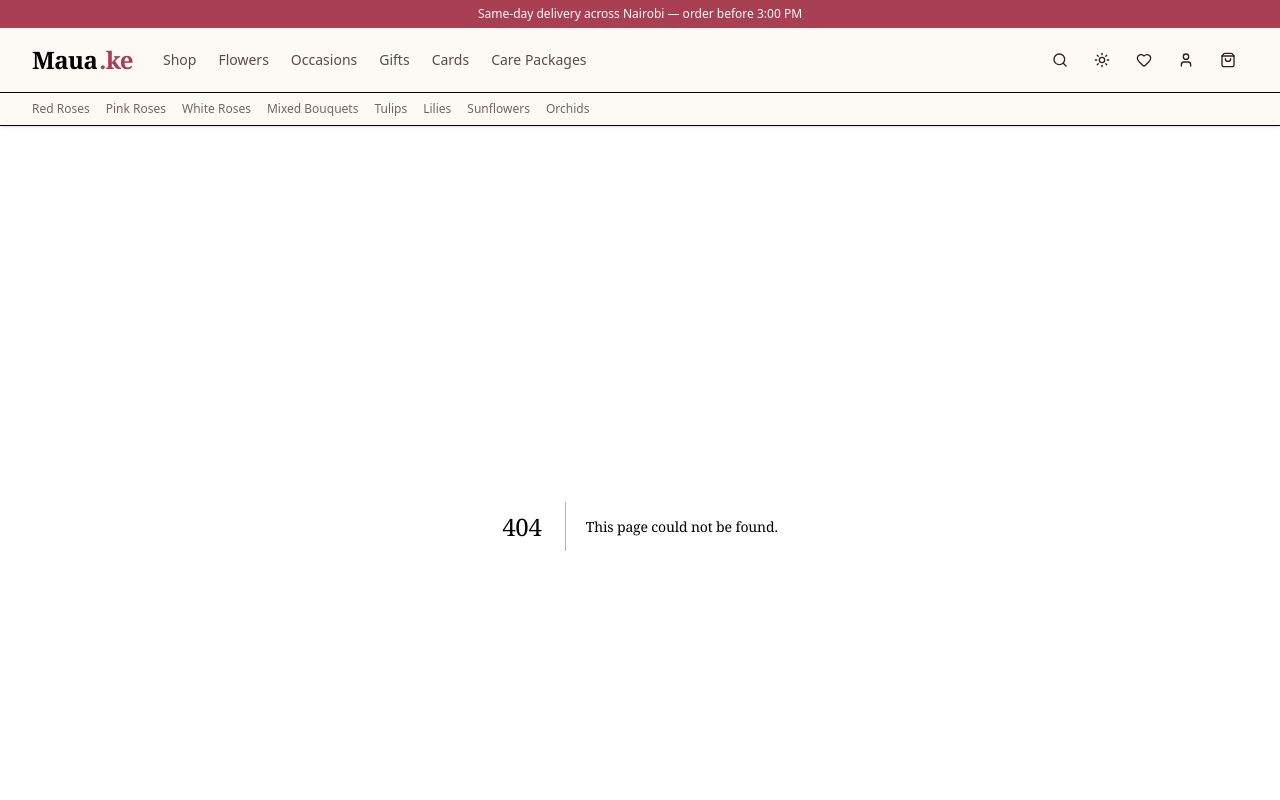
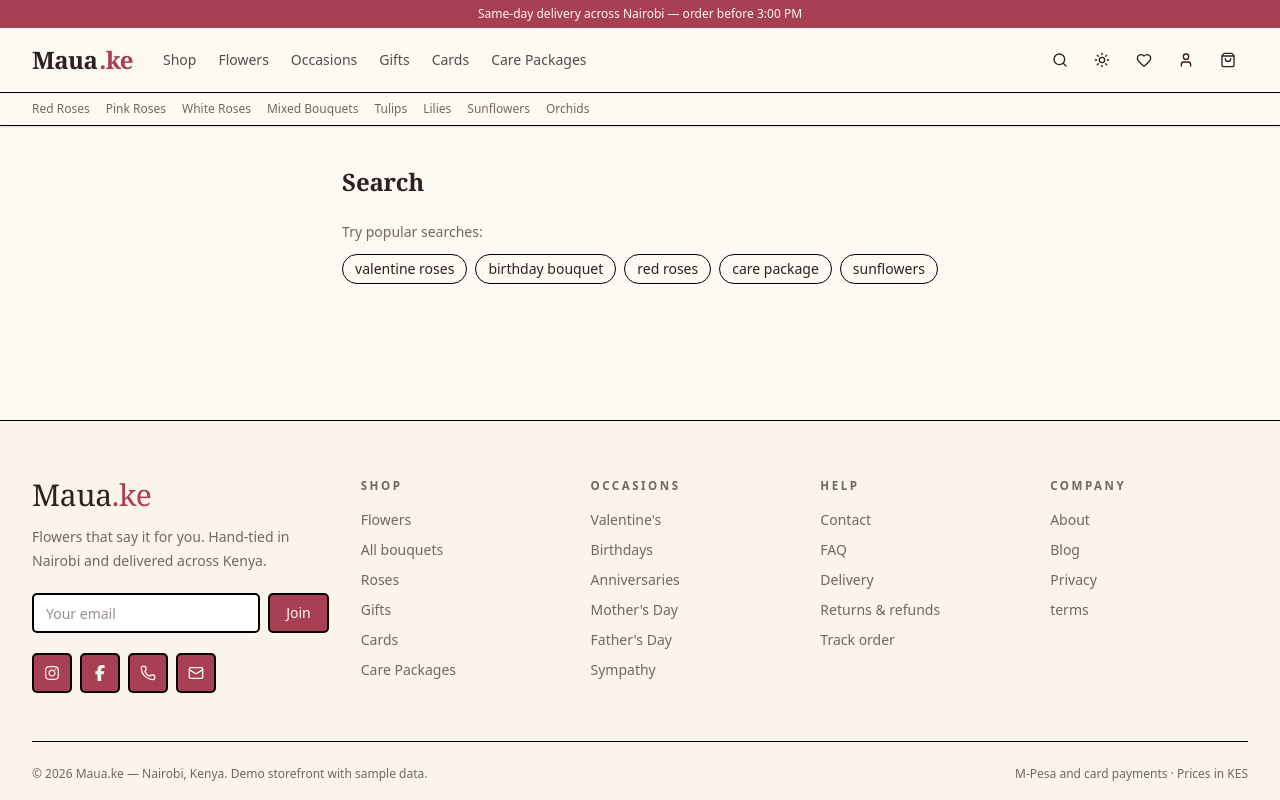
Before and after one commit to mcwachira/maua.ke, a Next.js app in the folder apps/web/: page /search in a window 1280 px wide. Before the commit this address had no page. Shown: the top 800 px of the page. Built offline with nearby package versions, Linux system fonts and the light colour scheme.

Commit message:
feat(web): add product search page

```diff
--- /dev/null
+++ b/apps/web/app/search/page.tsx
@@ -0,0 +1,38 @@
+"use client";
+import { Suspense } from "react";
+import { useSearchParams } from "next/navigation";
+import Link from "next/link";
+import { searchProducts, popularSearches } from "@/lib/catalog";
+import { ProductCard } from "@/components/ProductCard";
+import { EmptyState } from "@/components/Section";
+import { Button } from "@/components/ui/button";
+
+function SearchInner() {
+  const params = useSearchParams();
+  const q = (params.get("q") ?? "").trim();
+  const results = q ? searchProducts(q) : [];
+  return (
+    <main className="mx-auto max-w-6xl px-4 py-10">
+      <h1 className="text-2xl font-bold">Search{q ? ` — “${q}”` : ""}</h1>
+      {q.length === 0 ? (
+        <div className="mt-6">
+          <p className="text-sm text-muted-foreground">Try popular searches:</p>
+          <div className="mt-3 flex flex-wrap gap-2">
+            {popularSearches.map((s) => (
+              <Link key={s} href={`/search?q=${encodeURIComponent(s)}`} className="rounded-full border px-3 py-1 text-sm hover:bg-accent">{s}</Link>
+            ))}
+          </div>
+        </div>
+      ) : results.length === 0 ? (
+        <div className="mt-6"><EmptyState title="No results" description={`No products matched “${q}”. Try “roses” or “birthday”.`} action={<Button render={<Link href="/shop" />}>Browse shop</Button>} /></div>
+      ) : (
+        <div className="mt-6 grid grid-cols-2 gap-4 md:grid-cols-4">
+          {results.map((p) => <ProductCard key={p.id} product={p} />)}
+        </div>
+      )}
+    </main>
+  );
+}
+export default function SearchPage() {
+  return <Suspense fallback={<main className="mx-auto max-w-6xl px-4 py-10">Searching…</main>}><SearchInner /></Suspense>;
+}
```
